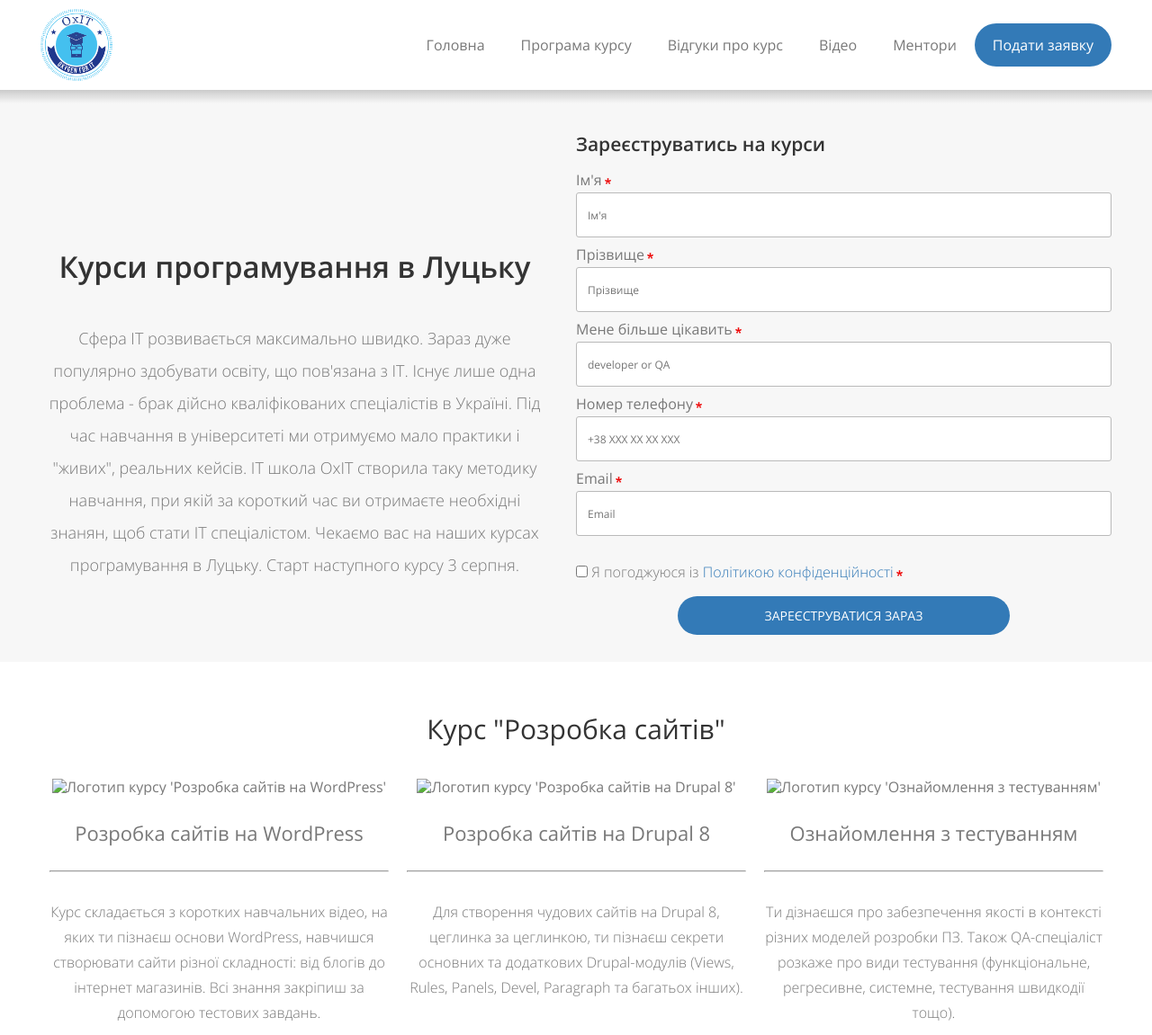
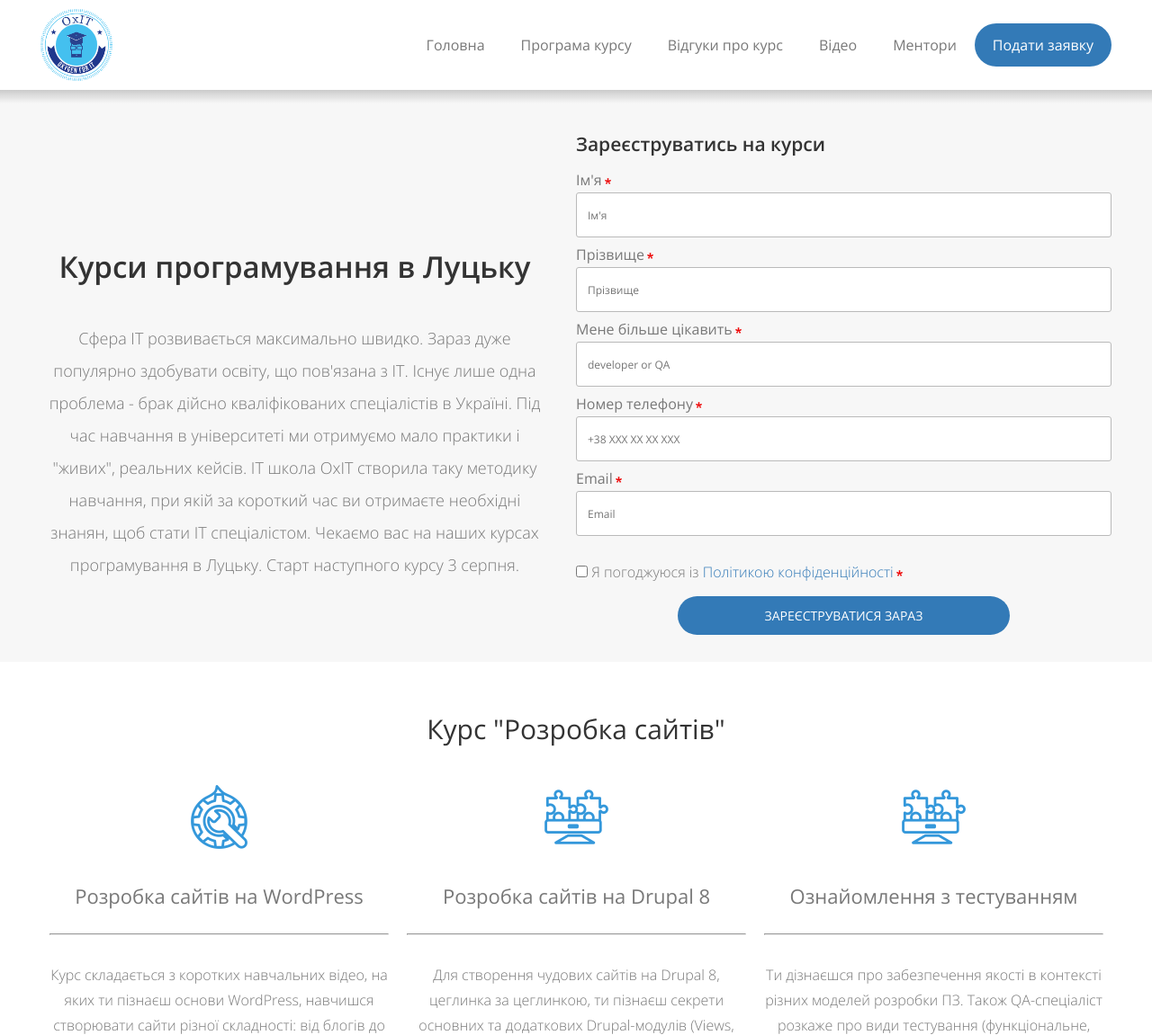
Before and after one commit to hashirama-d/hashirama_4maket, a website: page index.html in a window 1280 px wide. Shown: the top 1151 px of the page at 90% size. Drawn offline with nearby package versions, Linux system fonts and the light colour scheme; the site is published under a folder, as on GitHub Pages, so addresses that start at the root find nothing.

Commit message:
fix icons loading in sitebuilding section

```diff
--- a/index.html
+++ b/index.html
@@ -98,7 +98,7 @@
                 <h3 class="site-building__title section-title">Курс "Розробка сайтів"</h3>
                 <div class="site-building__content">
                     <div class="site-building__content-item">
-                        <img src="/images/icons/course-icon-1.png" alt="Логотип курсу 'Розробка сайтів на WordPress'"
+                        <img src="images/icons/course-icon-1.png" alt="Логотип курсу 'Розробка сайтів на WordPress'"
                              class="site-building__content-logo">
                         <h4 class="site-building__content-title">Розробка сайтів на WordPress</h4>
                         <hr>
@@ -108,7 +108,7 @@
                         </p>
                     </div>
                     <div class="site-building__content-item">
-                        <img src="/images/icons/course-icon-2.png" alt="Логотип курсу 'Розробка сайтів на Drupal 8'"
+                        <img src="images/icons/course-icon-2.png" alt="Логотип курсу 'Розробка сайтів на Drupal 8'"
                              class="site-building__content-logo">
                         <h4 class="site-building__content-title">Розробка сайтів на Drupal 8</h4>
                         <hr>
@@ -119,7 +119,7 @@
                         </p>
                     </div>
                     <div class="site-building__content-item">
-                        <img src="/images/icons/course-icon-3.png" alt="Логотип курсу 'Ознайомлення з тестуванням'"
+                        <img src="images/icons/course-icon-3.png" alt="Логотип курсу 'Ознайомлення з тестуванням'"
                              class="site-building__content-logo">
                         <h4 class="site-building__content-title">Ознайомлення з тестуванням</h4>
                         <hr>
```
